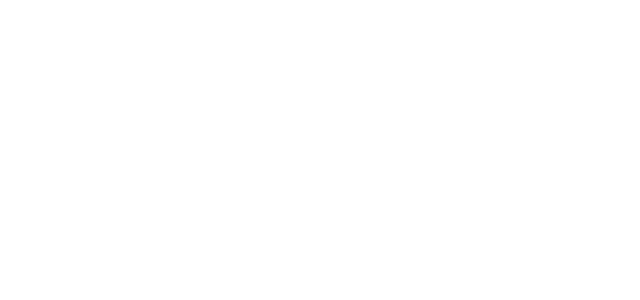
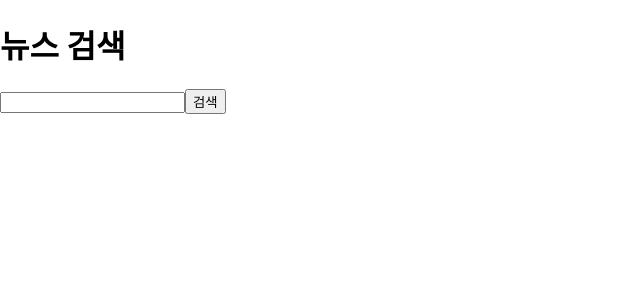
Before and after one commit to wldnjs7064/fintech, a React (Create React App) app: page /news in a window 1280 px wide. Before the commit this address had no page. Shown: the top 300 px of the page, without its empty margins (0-640 px from the left). Built offline with nearby package versions, Linux system fonts and the light colour scheme.

Commit message:
뉴스 검색 API 활용 페이지 생성

```diff
--- a/package.json
+++ b/package.json
@@ -6,6 +6,7 @@
     "@testing-library/jest-dom": "^5.17.0",
     "@testing-library/react": "^13.4.0",
     "@testing-library/user-event": "^13.5.0",
+    "axios": "^1.5.0",
     "react": "^18.2.0",
     "react-dom": "^18.2.0",
     "react-router-dom": "^6.15.0",
--- a/src/App.js
+++ b/src/App.js
@@ -1,6 +1,8 @@
 import { BrowserRouter, Routes, Route } from "react-router-dom";
 import ListComponent from "./components/ListComponent";
 import EventComponent from "./components/EventComponent";
+import AxiosComponent from "./components/AxiosComponent";
+import NewsSearch from "./pages/NewsSearch";
 
 function App() {
   return (
@@ -11,6 +13,11 @@
           path="/event"
           element={<EventComponent></EventComponent>}
         ></Route>
+        <Route
+          path="/axios"
+          element={<AxiosComponent></AxiosComponent>}
+        ></Route>
+        <Route path="/news" element={<NewsSearch></NewsSearch>}></Route>
       </Routes>
     </BrowserRouter>
   );
--- /dev/null
+++ b/src/components/AxiosComponent.js
@@ -0,0 +1,21 @@
+import React from "react";
+import axios from "axios";
+
+const AxiosComponent = () => {
+  const handleClick = () => {
+    axios
+      .get(
+        "https://newsapi.org/v2/everything?q=tesla&from=2023-08-13&sortBy=publishedAt&apiKey=1ddf32d54f464519a9588113a082c855"
+      )
+      .then((response) => {
+        console.log(response);
+      });
+  };
+  return (
+    <div>
+      <button onClick={handleClick}>요청 생성</button>
+    </div>
+  );
+};
+
+export default AxiosComponent;
--- /dev/null
+++ b/src/components/newsSearch/headerComponent.js
@@ -0,0 +1,11 @@
+import React from "react";
+
+const headerComponent = () => {
+  return (
+    <div>
+      <h1>뉴스 검색</h1>
+    </div>
+  );
+};
+
+export default headerComponent;
--- /dev/null
+++ b/src/components/newsSearch/linkComponent.js
@@ -0,0 +1,18 @@
+import React from "react";
+
+const linkComponent = ({ newsList }) => {
+  return (
+    <div>
+      {newsList.map((news) => {
+        return (
+          <>
+            {news.title}
+            <br></br>
+          </>
+        );
+      })}
+    </div>
+  );
+};
+
+export default linkComponent;
--- /dev/null
+++ b/src/components/newsSearch/searchComponent.js
@@ -0,0 +1,12 @@
+import React from "react";
+
+const searchComponent = ({ handleChange, handleClick }) => {
+  return (
+    <div>
+      <input onChange={handleChange}></input>
+      <button onClick={handleClick}>검색</button>
+    </div>
+  );
+};
+
+export default searchComponent;
--- /dev/null
+++ b/src/pages/NewsSearch.js
@@ -0,0 +1,41 @@
+import React, { useState } from "react";
+import HeaderComponent from "../components/newsSearch/headerComponent";
+import SearchComponent from "../components/newsSearch/searchComponent";
+import LinkComponent from "../components/newsSearch/linkComponent";
+import axios from "axios";
+
+const NewsSearch = () => {
+  const [searchInput, setSearchInput] = useState("");
+  const [newsList, setNewsList] = useState([]);
+  const handleClick = () => {
+    const apiKey = "";
+    axios
+      .get(
+        `https://newsapi.org/v2/everything?q=${searchInput}&from=2023-08-13&sortBy=publishedAt&apiKey=${apiKey}`
+      )
+      .then((response) => {
+        console.log(response);
+        setNewsList(response.data.articles);
+      });
+  };
+
+  const handleChange = ({ target }) => {
+    // console.log(e.target.value);
+    const { value } = target;
+    console.log(value);
+    setSearchInput(value);
+  };
+
+  return (
+    <div>
+      <HeaderComponent></HeaderComponent>
+      <SearchComponent
+        handleChange={handleChange}
+        handleClick={handleClick}
+      ></SearchComponent>
+      <LinkComponent newsList={newsList}></LinkComponent>
+    </div>
+  );
+};
+
+export default NewsSearch;
```
Also changed, not shown: 1 other file (tests, documents, lock files or other folders).
